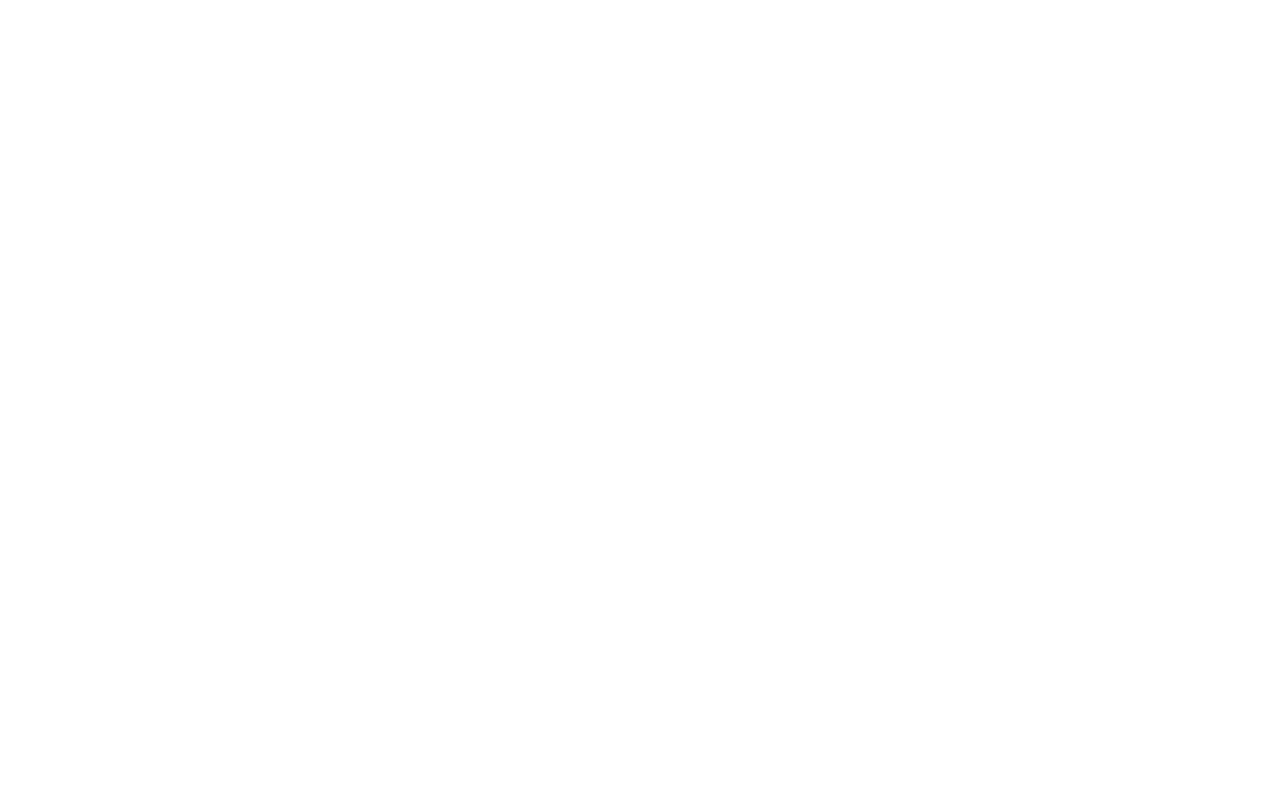
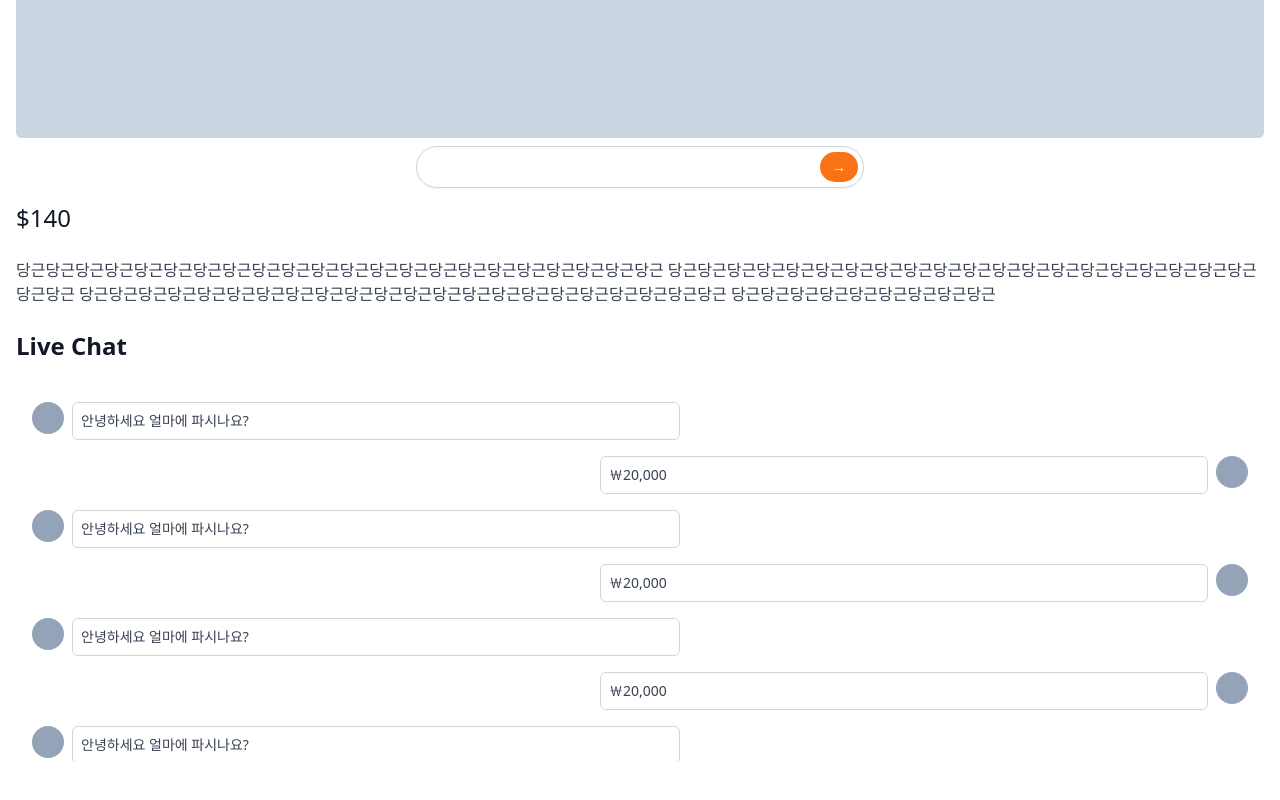
Before and after one commit to ssseok/Carrot-Market, a Next.js app: page /streams/1 in a window 1280 px wide. Before the commit this address had no page. Shown: the part 604-1404 px from the top of the page. Before the commit the page ends 800 px from the top, so only its background shows below. Built offline with nearby package versions, Linux system fonts and the light colour scheme.

Commit message:
desihn: Streams, Stream, SteamsCreate UI

```diff
--- a/package.json
+++ b/package.json
@@ -18,6 +18,7 @@
     "next": "13.2.1",
     "react": "18.2.0",
     "react-dom": "18.2.0",
+    "tailwind-scrollbar-hide": "^1.1.7",
     "typescript": "4.9.5"
   },
   "devDependencies": {
--- a/pages/items/upload.tsx
+++ b/pages/items/upload.tsx
@@ -2,7 +2,7 @@
 
 const Upload: NextPage = () => {
   return (
-    <div className="px-4 py-16">
+    <div className="space-y-5 px-4 py-16">
       <div>
         <label className="flex h-48 w-full cursor-pointer items-center justify-center rounded-md border-2 border-dashed border-gray-300 text-gray-600 hover:border-orange-500 hover:text-orange-500">
           <svg
--- /dev/null
+++ b/pages/streams/[id].tsx
@@ -0,0 +1,123 @@
+import type { NextPage } from "next";
+
+const Stream: NextPage = () => {
+  return (
+    <div className="space-y-4 py-10  px-4">
+      <div className="aspect-video w-full rounded-md bg-slate-300 shadow-sm" />
+      <div className="mt-5">
+        <h1 className="text-3xl font-bold text-gray-900">당근</h1>
+        <span className="mt-3 block text-2xl text-gray-900">$140</span>
+        <p className=" my-6 text-gray-700">
+          당근당근당근당근당근당근당근당근당근당근당근당근당근당근당근당근당근당근당근당근당근당근
+          당근당근당근당근당근당근당근당근당근당근당근당근당근당근당근당근당근당근당근당근당근당근
+          당근당근당근당근당근당근당근당근당근당근당근당근당근당근당근당근당근당근당근당근당근당근
+          당근당근당근당근당근당근당근당근당근
+        </p>
+      </div>
+      <div>
+        <h2 className="text-2xl font-bold text-gray-900">Live Chat</h2>
+        <div className="h-[50vh] space-y-4 overflow-y-scroll py-10 px-4  pb-16 scrollbar-hide">
+          <div className="flex items-start space-x-2">
+            <div className="h-8 w-8 rounded-full bg-slate-400" />
+            <div className="w-1/2 rounded-md border border-gray-300 p-2 text-sm text-gray-700">
+              <p>안녕하세요 얼마에 파시나요?</p>
+            </div>
+          </div>
+          <div className="flex flex-row-reverse items-start space-x-2 space-x-reverse">
+            <div className="h-8 w-8 rounded-full bg-slate-400" />
+            <div className="w-1/2 rounded-md border border-gray-300 p-2 text-sm text-gray-700">
+              <p>￦20,000</p>
+            </div>
+          </div>
+          <div className="flex items-start space-x-2">
+            <div className="h-8 w-8 rounded-full bg-slate-400" />
+            <div className="w-1/2 rounded-md border border-gray-300 p-2 text-sm text-gray-700">
+              <p>안녕하세요 얼마에 파시나요?</p>
+            </div>
+          </div>
+          <div className="flex flex-row-reverse items-start space-x-2 space-x-reverse">
+            <div className="h-8 w-8 rounded-full bg-slate-400" />
+            <div className="w-1/2 rounded-md border border-gray-300 p-2 text-sm text-gray-700">
+              <p>￦20,000</p>
+            </div>
+          </div>
+          <div className="flex items-start space-x-2">
+            <div className="h-8 w-8 rounded-full bg-slate-400" />
+            <div className="w-1/2 rounded-md border border-gray-300 p-2 text-sm text-gray-700">
+              <p>안녕하세요 얼마에 파시나요?</p>
+            </div>
+          </div>
+          <div className="flex flex-row-reverse items-start space-x-2 space-x-reverse">
+            <div className="h-8 w-8 rounded-full bg-slate-400" />
+            <div className="w-1/2 rounded-md border border-gray-300 p-2 text-sm text-gray-700">
+              <p>￦20,000</p>
+            </div>
+          </div>
+          <div className="flex items-start space-x-2">
+            <div className="h-8 w-8 rounded-full bg-slate-400" />
+            <div className="w-1/2 rounded-md border border-gray-300 p-2 text-sm text-gray-700">
+              <p>안녕하세요 얼마에 파시나요?</p>
+            </div>
+          </div>
+          <div className="flex flex-row-reverse items-start space-x-2 space-x-reverse">
+            <div className="h-8 w-8 rounded-full bg-slate-400" />
+            <div className="w-1/2 rounded-md border border-gray-300 p-2 text-sm text-gray-700">
+              <p>￦20,000</p>
+            </div>
+          </div>
+          <div className="flex items-start space-x-2">
+            <div className="h-8 w-8 rounded-full bg-slate-400" />
+            <div className="w-1/2 rounded-md border border-gray-300 p-2 text-sm text-gray-700">
+              <p>안녕하세요 얼마에 파시나요?</p>
+            </div>
+          </div>
+          <div className="flex flex-row-reverse items-start space-x-2 space-x-reverse">
+            <div className="h-8 w-8 rounded-full bg-slate-400" />
+            <div className="w-1/2 rounded-md border border-gray-300 p-2 text-sm text-gray-700">
+              <p>￦20,000</p>
+            </div>
+          </div>
+          <div className="flex items-start space-x-2">
+            <div className="h-8 w-8 rounded-full bg-slate-400" />
+            <div className="w-1/2 rounded-md border border-gray-300 p-2 text-sm text-gray-700">
+              <p>안녕하세요 얼마에 파시나요?</p>
+            </div>
+          </div>
+          <div className="flex flex-row-reverse items-start space-x-2 space-x-reverse">
+            <div className="h-8 w-8 rounded-full bg-slate-400" />
+            <div className="w-1/2 rounded-md border border-gray-300 p-2 text-sm text-gray-700">
+              <p>￦20,000</p>
+            </div>
+          </div>
+          <div className="flex items-start space-x-2">
+            <div className="h-8 w-8 rounded-full bg-slate-400" />
+            <div className="w-1/2 rounded-md border border-gray-300 p-2 text-sm text-gray-700">
+              <p>안녕하세요 얼마에 파시나요?</p>
+            </div>
+          </div>
+          <div className="flex flex-row-reverse items-start space-x-2 space-x-reverse">
+            <div className="h-8 w-8 rounded-full bg-slate-400" />
+            <div className="w-1/2 rounded-md border border-gray-300 p-2 text-sm text-gray-700">
+              <p>￦20,000</p>
+            </div>
+          </div>
+        </div>
+        <div className="fixed inset-x-0 bottom-0  bg-white py-2">
+          <div className="relative mx-auto flex w-full  max-w-md items-center">
+            <input
+              type="text"
+              className="w-full rounded-full border-gray-300 pr-12 shadow-sm focus:border-orange-500 focus:outline-none focus:ring-orange-500"
+            />
+            <div className="absolute inset-y-0 right-0 flex py-1.5 pr-1.5">
+              <button className="flex items-center rounded-full bg-orange-500 px-3 text-sm text-white hover:bg-orange-600 focus:ring-2 focus:ring-orange-500 focus:ring-offset-2">
+                &rarr;
+              </button>
+            </div>
+          </div>
+        </div>
+      </div>
+    </div>
+  );
+};
+
+export default Stream;
--- /dev/null
+++ b/pages/streams/create.tsx
@@ -0,0 +1,64 @@
+import type { NextPage } from "next";
+
+const Create: NextPage = () => {
+  return (
+    <div className=" space-y-5 py-10 px-4">
+      <div>
+        <label
+          className="mb-1 block text-sm font-medium text-gray-700"
+          htmlFor="name"
+        >
+          Name
+        </label>
+        <div className="relative flex items-center  rounded-md shadow-sm">
+          <input
+            id="name"
+            type="email"
+            className="w-full appearance-none rounded-md border border-gray-300 px-3 py-2 placeholder-gray-400 shadow-sm focus:border-orange-500 focus:outline-none focus:ring-orange-500"
+            required
+          />
+        </div>
+      </div>
+      <div>
+        <label
+          className="mb-1 block text-sm font-medium text-gray-700"
+          htmlFor="price"
+        >
+          Price
+        </label>
+        <div className="relative flex items-center  rounded-md shadow-sm">
+          <div className="pointer-events-none absolute left-0 flex items-center justify-center pl-3">
+            <span className="text-sm text-gray-500">$</span>
+          </div>
+          <input
+            id="price"
+            className="w-full appearance-none rounded-md border border-gray-300 px-3 py-2 pl-7 placeholder-gray-400 shadow-sm focus:border-orange-500 focus:outline-none focus:ring-orange-500"
+            type="text"
+            placeholder="0.00"
+          />
+          <div className="pointer-events-none absolute right-0 flex items-center pr-3">
+            <span className="text-gray-500">USD</span>
+          </div>
+        </div>
+      </div>
+      <div>
+        <label
+          htmlFor="description"
+          className="mb-1 block text-sm font-medium text-gray-700"
+        >
+          Description
+        </label>
+        <textarea
+          id="description"
+          className="mt-1 w-full rounded-md border-gray-300 shadow-sm focus:border-orange-500 focus:ring-orange-500 "
+          rows={4}
+        />
+      </div>
+      <button className=" w-full rounded-md border border-transparent bg-orange-500 py-2 px-4 text-sm font-medium text-white shadow-sm hover:bg-orange-600 focus:outline-none focus:ring-2 focus:ring-orange-500 focus:ring-offset-2 ">
+        Go live
+      </button>
+    </div>
+  );
+};
+
+export default Create;
--- /dev/null
+++ b/pages/streams/index.tsx
@@ -0,0 +1,34 @@
+import type { NextPage } from "next";
+
+const Streams: NextPage = () => {
+  return (
+    <div className="space-y-4 divide-y-[1px]  py-10">
+      {[...Array(5)].map((_, i) => (
+        <div className="px-4 pt-4" key={i}>
+          <div className="aspect-video w-full rounded-md bg-slate-300" />
+          <h1 className="mt-2 text-2xl font-bold text-gray-900">
+            당근 라이브 방송
+          </h1>
+        </div>
+      ))}
+      <button className="fixed bottom-10 right-5 cursor-pointer rounded-full border-transparent bg-orange-400 p-4 text-white shadow-xl transition-colors hover:bg-orange-500">
+        <svg
+          className="h-6 w-6"
+          fill="none"
+          stroke="currentColor"
+          viewBox="0 0 24 24"
+          xmlns="http://www.w3.org/2000/svg"
+        >
+          <path
+            strokeLinecap="round"
+            strokeLinejoin="round"
+            strokeWidth="2"
+            d="M15 10l4.553-2.276A1 1 0 0121 8.618v6.764a1 1 0 01-1.447.894L15 14M5 18h8a2 2 0 002-2V8a2 2 0 00-2-2H5a2 2 0 00-2 2v8a2 2 0 002 2z"
+          ></path>
+        </svg>
+      </button>
+    </div>
+  );
+};
+
+export default Streams;
--- a/tailwind.config.js
+++ b/tailwind.config.js
@@ -7,5 +7,5 @@
   theme: {
     extend: {},
   },
-  plugins: [require("@tailwindcss/forms")],
+  plugins: [require("@tailwindcss/forms"), require("tailwind-scrollbar-hide")],
 };
```
Also changed, not shown: 1 other file (tests, documents, lock files or other folders).
